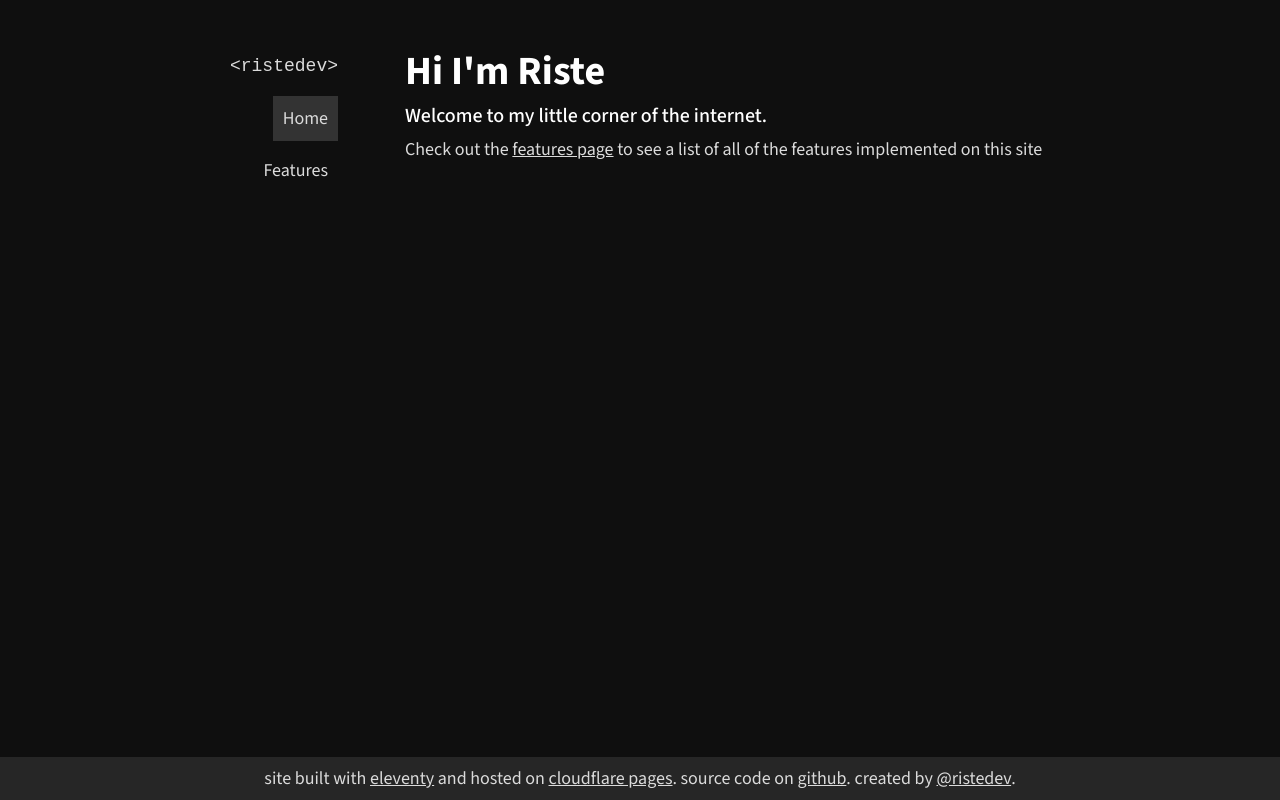
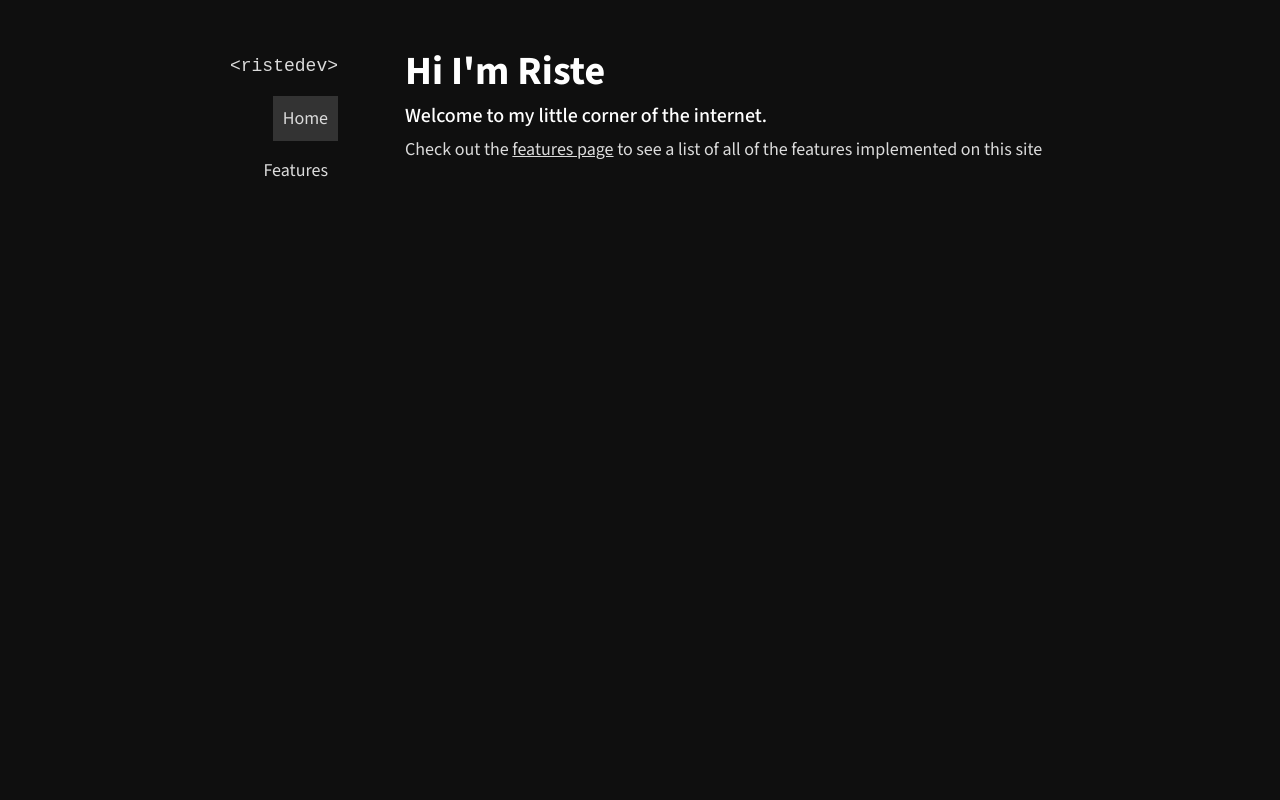
Before and after one commit to ristedev/riste-dot-net, an Eleventy site: page src/index.md in a window 1280 px wide. Built offline with nearby package versions, Linux system fonts and the light colour scheme; Eleventy itself is replaced by a stand-in of ours; files that its build step writes are made by us from their sources.

Commit message:
refactor: remove footer

```diff
--- a/src/_includes/footer.html
+++ /dev/null
@@ -1,5 +0,0 @@
-<footer>
-    <div class="container py-2">
-        <p class="text-center">site built with <a href="https://www.11ty.dev/">eleventy</a> and hosted on <a href="https://pages.cloudflare.com/">cloudflare pages</a>. source code on <a href="https://github.com/ristedev/blog">github</a>. created by <a href="https://github.com/ristedev/">@ristedev</a>. </p>
-    </div>
-</footer>
--- a/src/_layouts/default.html
+++ b/src/_layouts/default.html
@@ -17,6 +17,5 @@
                 </div>
             </div>
         </div>
-        {% include "footer.html" %}
     </body>
 </html>
```
Also changed, not shown: src/_layouts/post-index.html (+0 -1 lines), src/_layouts/post.html (+0 -1 lines).
